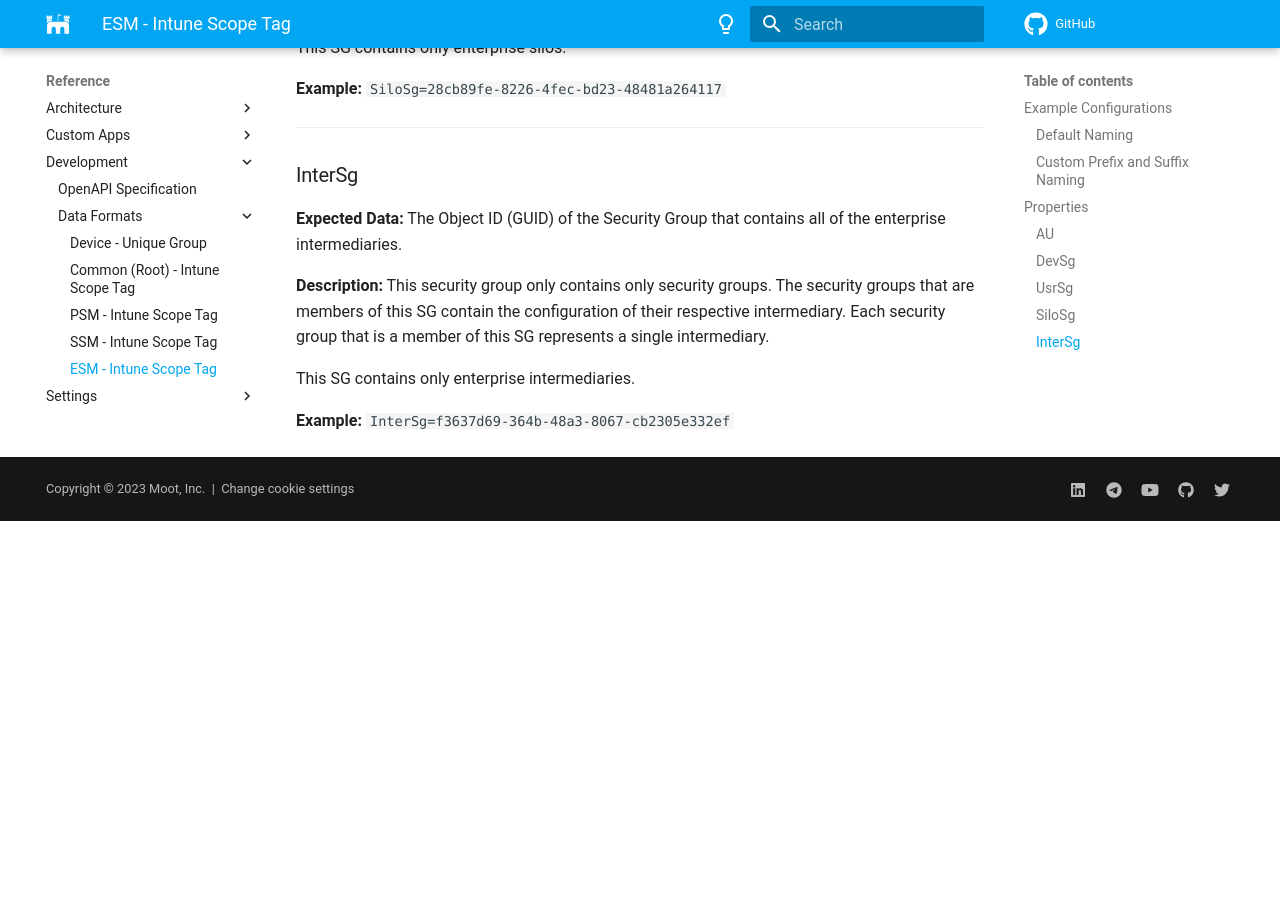
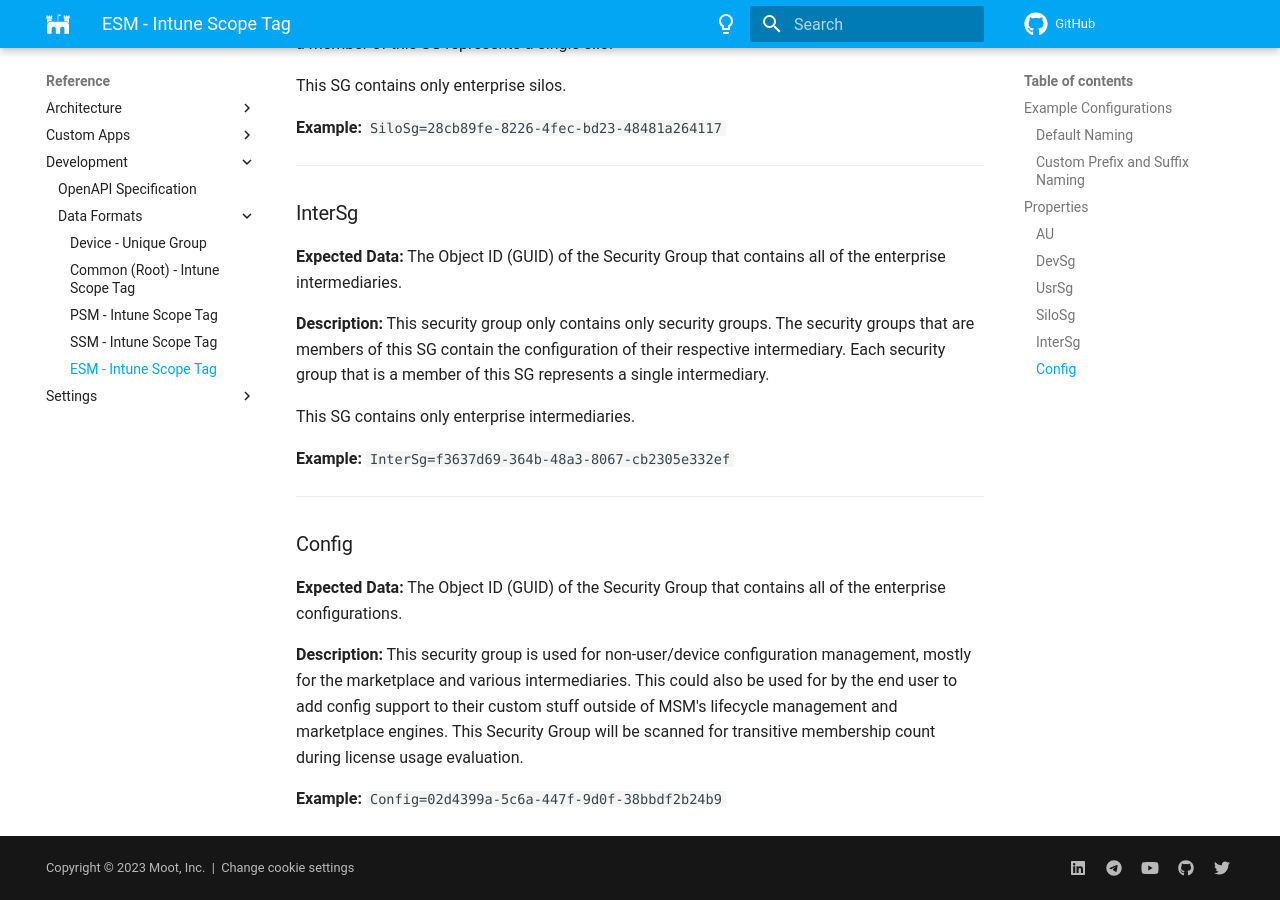
Before and after one commit to Software-Hardware-Integration-Lab/Documentation, an MkDocs documentation site: the page built from docs/Reference/Development/Data-Formats/4-ESM-IntuneScopeTag.md, in a window 1280 px wide and 900 px high, scrolled down 2106 px. Built offline with MkDocs 1.6.1 and Material for MkDocs 9.7.7, drawn with Linux system fonts in a browser that asks for light colours; comment, search, counter and statistics services are not loaded; before the commit the page ends 2627 px from its top, so only the background shows below that; some of the changed text lies outside the part shown.

Commit message:
Update Scope Tag Format - Config
Add the config property to the scope tag format so that the security groups can be tracked by the config system.

````diff
--- a/docs/Reference/Development/Data-Formats/4-ESM-IntuneScopeTag.md
+++ b/docs/Reference/Development/Data-Formats/4-ESM-IntuneScopeTag.md
@@ -16,6 +16,7 @@ DevSg=66eeb4f4-91f8-431f-a336-1adf7bcb276f
 UsrSg=3fd68a6f-0fd0-45b3-84ec-bfadccb10350
 SiloSg=628fceed-4c6c-42b6-ab15-8513a265b1b1
 InterSg=814fb4a4-c484-4e41-80ff-089b61031221
+Config=8fa10c0d-8d51-49e4-8476-ed8e22374881
 ```
 
 ### Custom Prefix and Suffix Naming
@@ -26,6 +27,7 @@ DevSg=d014ae16-7748-4722-ba28-196a008bcb30
 UsrSg=08fd53d4-b002-40cf-bcfa-95a7fcda0bcd
 SiloSg=3c80e644-e631-41f1-b426-0183482ef716
 InterSg=8af317ee-7ce4-40c8-bd2a-b5fba7afe39e
+Config=508c54d2-8a6f-4212-a506-ef0622dd766e
 ```
 
 ---
@@ -105,3 +107,16 @@ This SG contains only enterprise intermediaries.
 
 **Example:**
 `InterSg=f3637d69-364b-48a3-8067-cb2305e332ef`
+
+---
+
+### Config
+
+**Expected Data:**
+The Object ID (GUID) of the Security Group that contains all of the enterprise configurations.
+
+**Description:**
+This security group is used for non-user/device configuration management, mostly for the marketplace and various intermediaries. This could also be used for by the end user to add config support to their custom stuff outside of MSM's lifecycle management and marketplace engines. This Security Group will be scanned for transitive membership count during license usage evaluation.
+
+**Example:**
+`Config=02d4399a-5c6a-447f-9d0f-38bbdf2b24b9`
````
Also changed, not shown: docs/Reference/Development/Data-Formats/2-PSM-IntuneScopeTag.md (+15 -0 lines), docs/Reference/Development/Data-Formats/3-SSM-IntuneScopeTag.md (+15 -0 lines).
